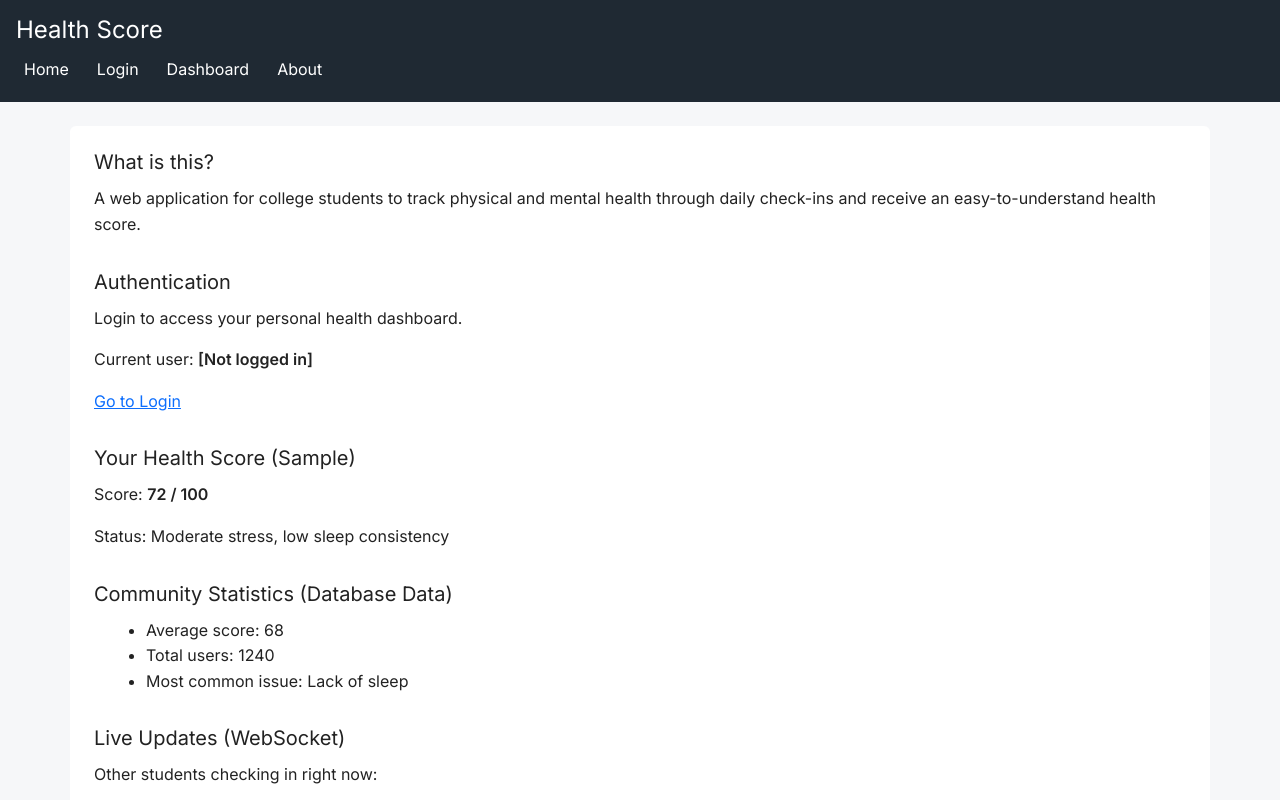
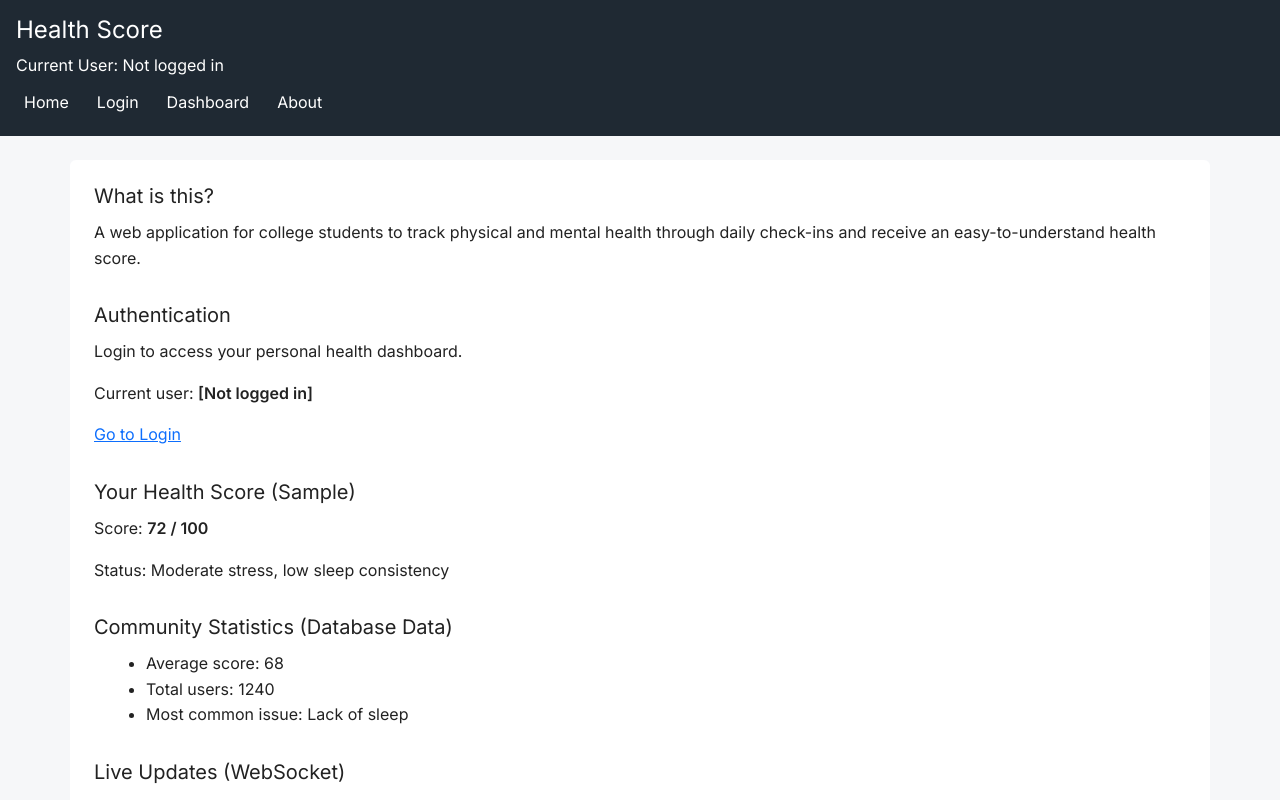
Before and after one commit to CMCHJK/startup, a React (Vite) app: page / in a window 1280 px wide. Shown: the top 800 px of the page. Built offline with nearby package versions, Linux system fonts and the light colour scheme.

Commit message:
copied the same functionality to my header so it displays current user in navbar

```diff
--- a/src/app.jsx
+++ b/src/app.jsx
@@ -14,6 +14,11 @@ export default function App() {
       <div className="body">
         <header>
           <h1>Health Score</h1>
+
+          <div>
+            Current User: {localStorage.getItem('userName') || 'Not logged in'}
+          </div>
+
           <nav>
             <NavLink to="">Home</NavLink>
             <NavLink to="login">Login</NavLink>
```
